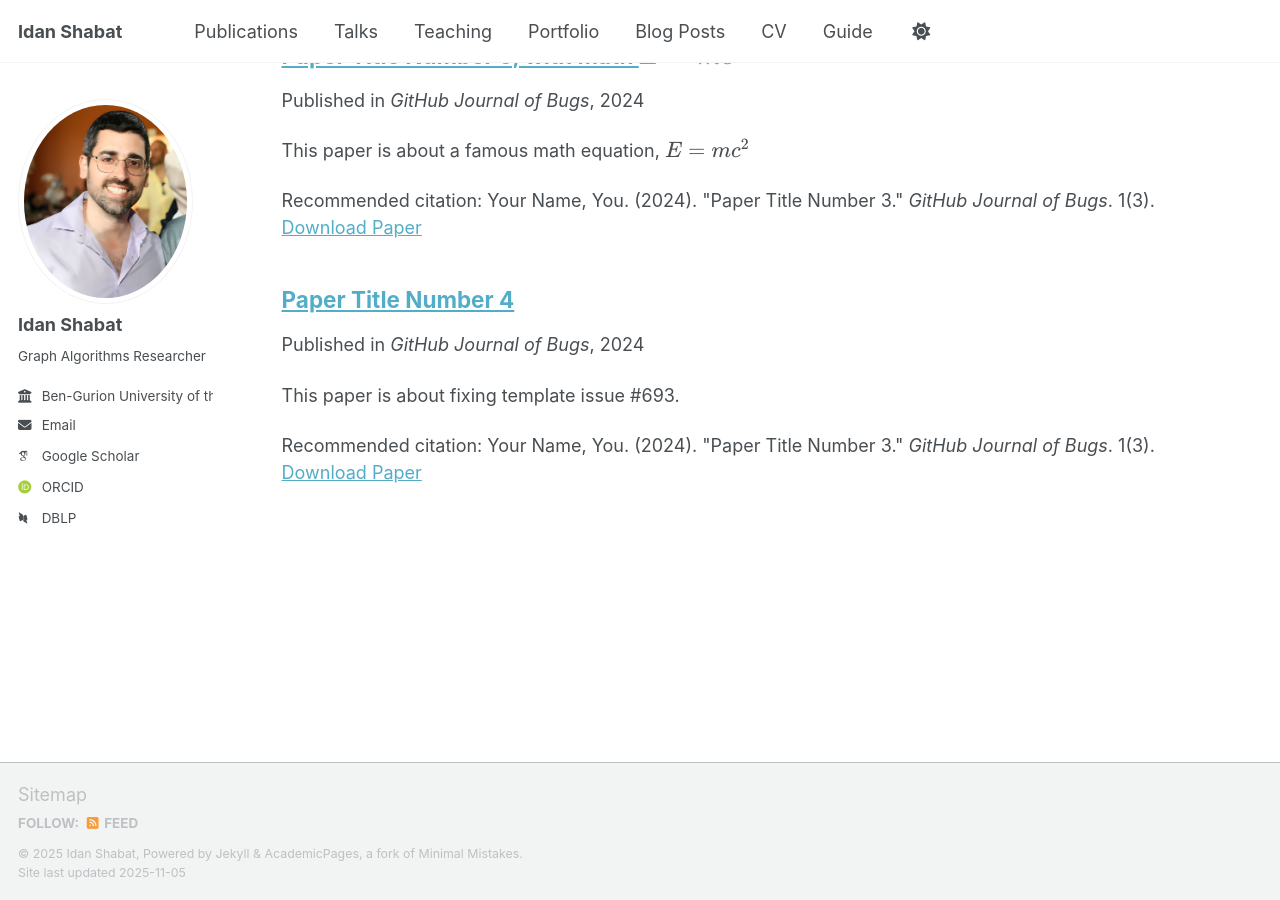
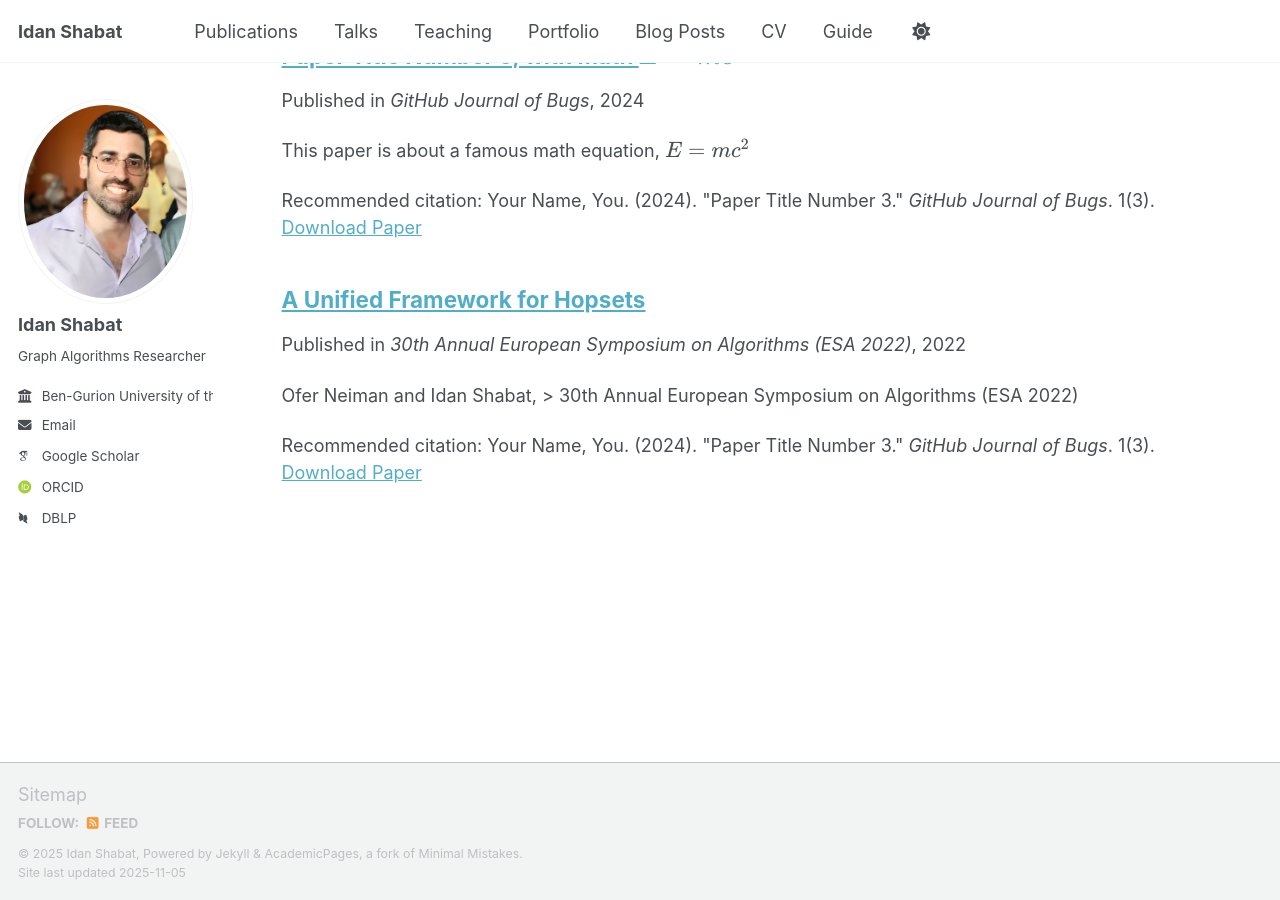
Before and after one commit to IdanShabat/idanshabat.github.io, a Jekyll site: the page built from _pages/publications.html, in a window 1280 px wide and 900 px high, scrolled down 1090 px. Built offline with Jekyll 4.4.1, drawn with Linux system fonts in a browser that asks for light colours; some web fonts are replaced; a script that is not in the unit is left out.

Commit message:
Update 2024-02-17-paper-title-number-4.md

```diff
--- a/_publications/2024-02-17-paper-title-number-4.md
+++ b/_publications/2024-02-17-paper-title-number-4.md
@@ -1,12 +1,13 @@
 ---
-title: "Paper Title Number 4"
+title: "A Unified Framework for Hopsets"
 collection: publications
 category: conferences
-permalink: /publication/2024-02-17-paper-title-number-4
-excerpt: 'This paper is about fixing template issue #693.'
-date: 2024-02-17
-venue: 'GitHub Journal of Bugs'
-paperurl: 'https://academicpages.github.io/files/paper3.pdf'
+permalink: /publication/A Unified Framework for Hopsets
+excerpt: 'Ofer Neiman and Idan Shabat, >
+30th Annual European Symposium on Algorithms (ESA 2022)'
+date: 2022-09-01
+venue: '30th Annual European Symposium on Algorithms (ESA 2022)'
+paperurl: 'https://drops.dagstuhl.de/entities/document/10.4230/LIPIcs.ESA.2022.81'
 citation: 'Your Name, You. (2024). &quot;Paper Title Number 3.&quot; <i>GitHub Journal of Bugs</i>. 1(3).'
 ---
 
```
